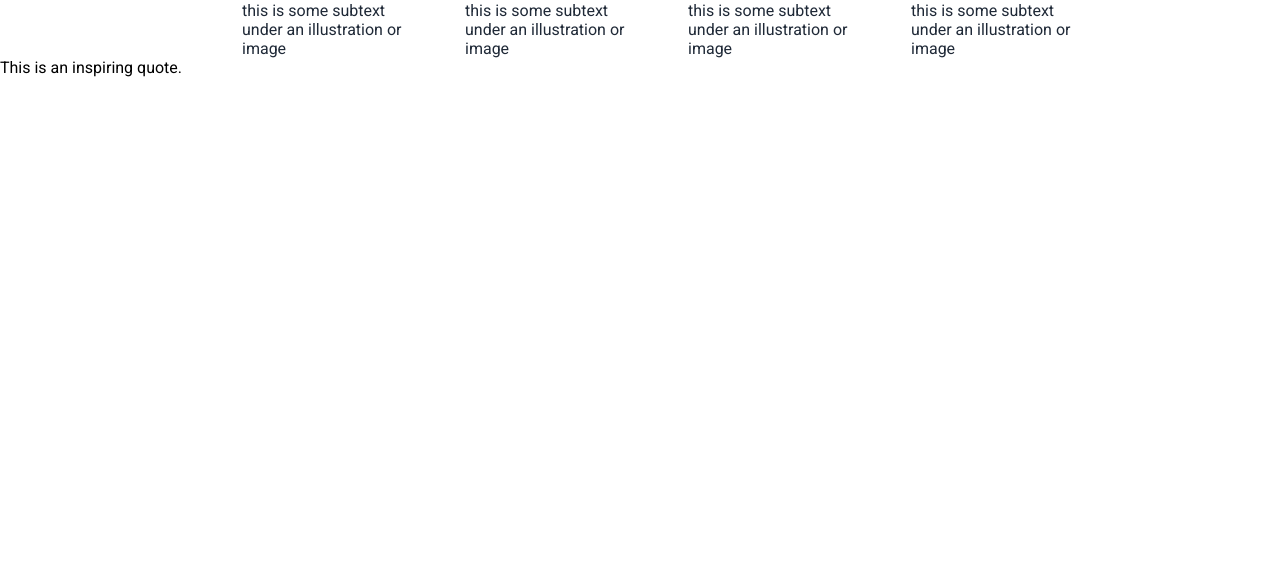
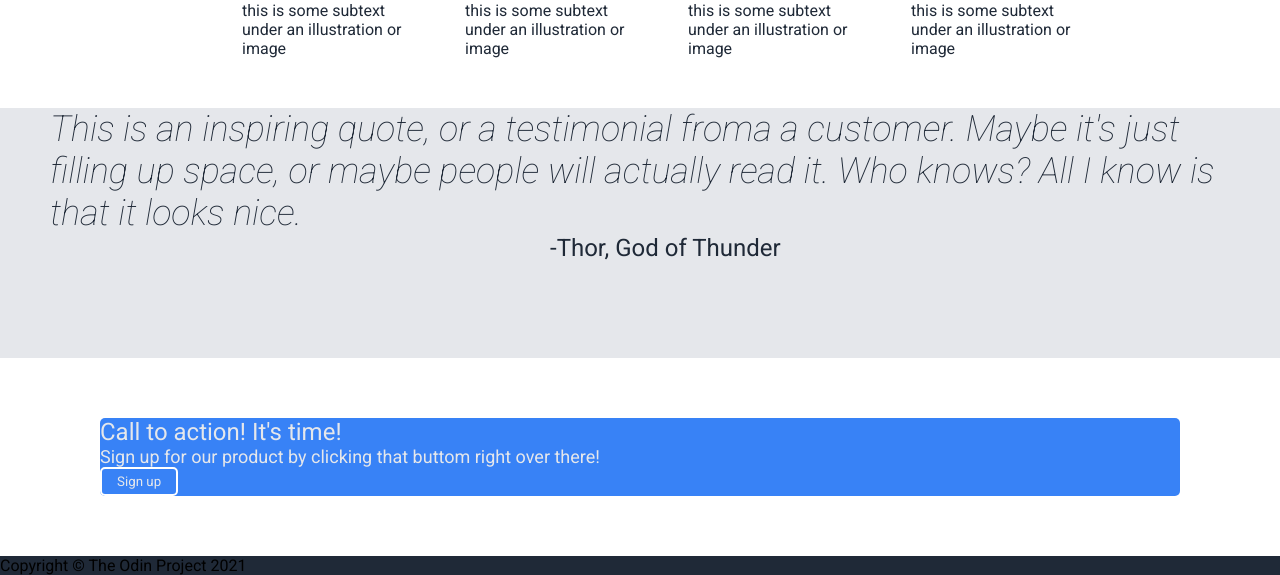
Before and after one commit to LunarLapin/Landing-Page-TOP, a plain HTML site: page index.html in a window 1280 px wide. Shown: the part 662-1237 px from the top of the page. Before the commit the page ends 800 px from the top, so only its background shows below. Drawn offline with Linux system fonts and the light colour scheme.

Commit message:
style quote call to action footer

```diff
--- a/index.html
+++ b/index.html
@@ -24,7 +24,7 @@
             <section id="header-text">
                 <h3 id="header-main">This website is awesome</h3>
                 <p id="header-second">This website has some subtext that goes here under the main title. It's smaller font and the color is lower contrast</p>
-                <button><strong>Sign up</strong></button>
+                <button id="heroButton"><strong>Sign up</strong></button>
             </section>
             <img id="header-image" src="/Pictures/Logo.jpg" alt="logo">
         </article>
@@ -53,12 +53,19 @@
                 </section>
             </section>
         </article>
-        <article id="quoteBlock">
-            <quote>This is an inspiring quote.</quote>
+        <article id="quoteSection">
+            <quote><p id="quoteBlock">This is an inspiring quote, or a testimonial froma a customer. Maybe it's just filling up space, or maybe people will actually read it. Who knows? All I know is that it looks nice.</p></quote>
+
+            <p id="quoteSignature"> -Thor, God of Thunder</p>
+        </article>
+        <article id="callToAction">
+            <p id="callMain">Call to action! It's time!</p>
+            <p id="callSecondary">Sign up for our product by clicking that buttom right over there!</p>
+            <button id="callButton">Sign up</button>
         </article>
     </main>
     <footer>
-
+        <p>Copyright &copy; The Odin Project 2021</p>
     </footer>
 </body>
 </html>
--- a/style.css
+++ b/style.css
@@ -67,7 +67,12 @@ button {
     padding: 5px 15px;
     border-radius: 5px;
     color: #E5E7EB;
-    border: none;
+}
+#heroButton {
+        border: none;
+}
+#callButton {
+    border: 2px solid white;
 }
 
 #mainHeaderTitle {
@@ -100,3 +105,41 @@ button {
     margin-left: 3rem;
     color: #1F2937;
 }
+
+#quoteSection {
+    background-color: #E5E7EB;
+    width: 100%;
+    height: 250px;
+    margin-top: 50px;
+
+}
+
+#quoteBlock {
+    font-size: 36px;
+    color: #1F2937;
+    font-style: italic;
+    font-weight: lighter;
+    padding-left: 50px;
+    padding-right: 50px;
+}
+#quoteSignature {
+    color: #1F2937;
+    font-size: 24px;
+    padding-left: 550px;
+}
+#callToAction {
+    background-color: #3882F6;
+    margin: 60px 100px;
+    border-radius: 5px;
+}
+
+
+#callMain {
+    font-size: 24px;
+    color: #E5E7EB;
+}
+
+#callSecondary {
+    font-size: 18px;
+    color: #E5E7EB;
+}
```
